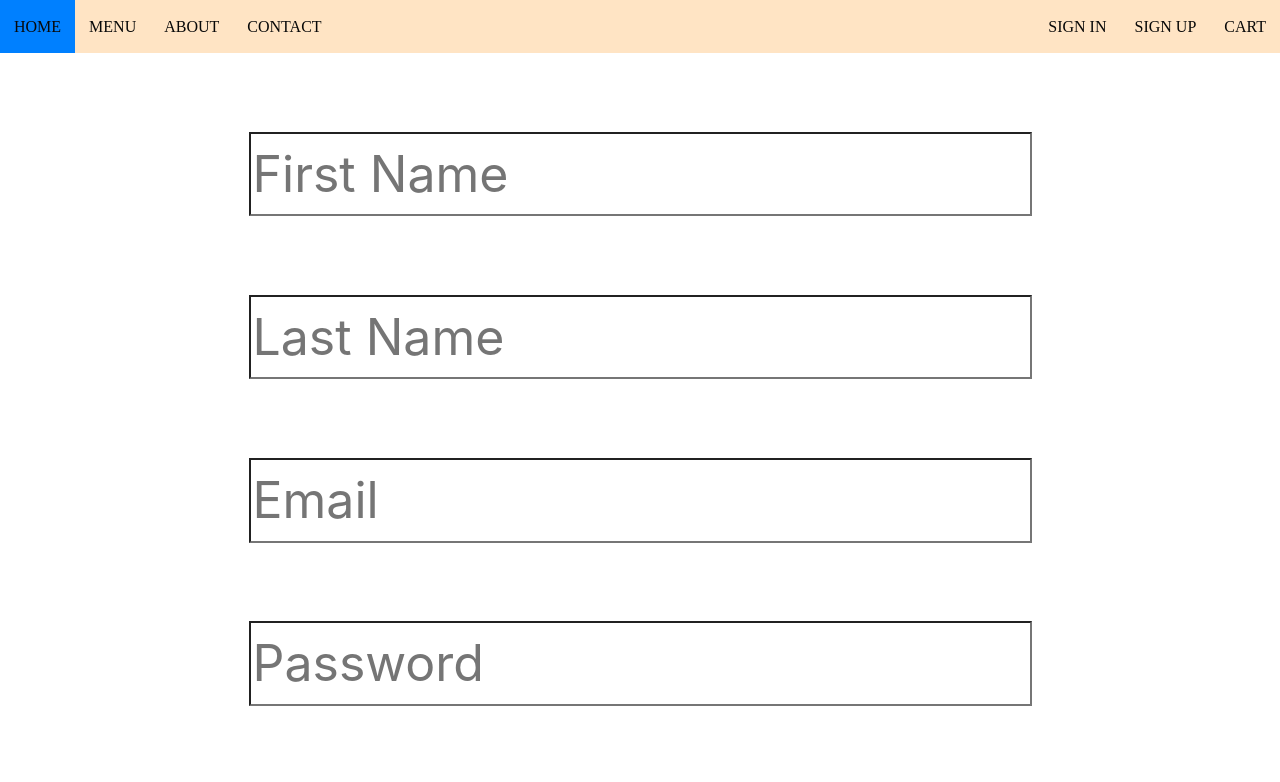
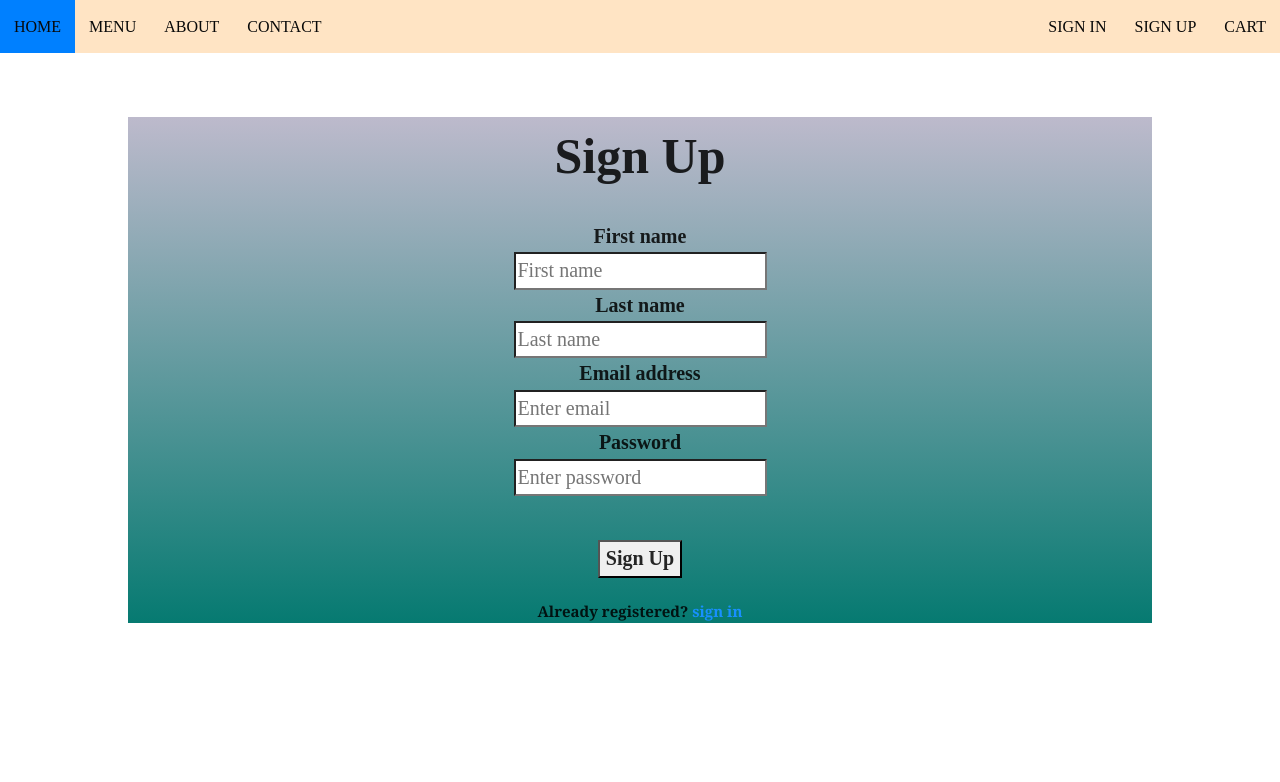
Before and after one commit to akash395/Foodinit, a React (Create React App) app: page /signup in a window 1280 px wide. Shown: the top 782 px of the page. Built offline with nearby package versions, Linux system fonts and the light colour scheme.

Commit message:
Added Sign Up,Sign In, and About

```diff
--- a/src/App.css
+++ b/src/App.css
@@ -49,7 +49,7 @@ nav{
   }
 
   @media screen and (max-width:680px){
-    ul.topnav li:not(:nth-child(1)){
+    ul.topnav li:not(:nth-child(0)){
   /* line 68 is saying once we shrink the window and size of mobile it will display nth accept the num 1 child which is home*/
         display: none;
     }
@@ -94,3 +94,65 @@ nav{
     padding-bottom: 10px;
     padding-top: 10px;
   }
+
+
+
+
+  /* SignIn style*/
+
+  h3.H3class{
+      text-align: center;
+      font-size: 50px;
+      font-family: serif;
+      font-weight: bold;
+  }
+  .Container1{
+
+    text-align: center;
+    box-shadow: blue;
+    /* background-color: rgb(248, 159, 159); */
+    background: linear-gradient(rgb(189, 186, 204),rgb(6, 122, 113));
+    padding: 0%;
+    margin-top: 5%;
+    margin-right: 10%;
+    margin-left: 10%;
+
+  }
+  .form-group{
+    font-size: 20px;
+    font-family: serif;
+    font-weight: bold;
+  }
+  .form-control{
+    border-radius: 0%;
+  }
+  .SubmitBtn{
+    font-size: 20px;
+    font-family: serif;
+    font-weight: 800;
+    border-radius: 0%;
+  }
+  .forgot-password{
+    font-size: 15px;
+    font-weight: bold;
+    font-family: Georgia;
+
+  }
+  .Container2{
+
+    text-align: center;
+    box-shadow: blue;
+    /* background-color: rgb(248, 159, 159); */
+    background: linear-gradient(rgb(189, 186, 204),rgb(6, 122, 113));
+    padding: 0%;
+    margin-top: 5%;
+    margin-right: 10%;
+    margin-left: 10%;
+
+  }
+  .SignUpBtn{
+    font-size: 20px;
+    font-family: serif;
+    font-weight: 800;
+    border-radius: 0%;
+  }
--- a/src/components/SignIn.js
+++ b/src/components/SignIn.js
@@ -1,16 +1,60 @@
-import React from 'react'
+import React, { Component } from "react";
 
-function SignIn() {
-    return (
-        <main className = "form">
-            <form type = "submit">
-                <input type = "text" placeholder = "Username" />
-                <br />
-                <br />
-                <input type = "text" placeholder = "Password" />
+export default class Login extends Component {
+    render() {
+        return (
+            <div className="Container1">
+            <form>
+                <h3 className = "H3class">Sign In</h3>
+
+                <div className="form-group">
+                    <label>Email address</label> <br></br>
+                    <input type="email" className="form-control" placeholder="Enter email" />
+                </div>
+
+                <div className="form-group">
+                    <label>Password</label><br></br>
+                    <input type="password" className="form-control" placeholder="Enter password" />
+
+                </div>
+                <br></br>
+                <div className="form-group">
+                    <div className="custom-control custom-checkbox">
+                        <input type="checkbox" className="custom-control-input" id="customCheck1" />
+                        <label className="custom-control-label" htmlFor="customCheck1">Remember me</label><br></br><br></br>
+                    </div>
+                </div>
+
+                <button type="submit" className="SubmitBtn">Submit</button>
+                <p className="forgot-password"><br></br>
+                     <a href="#" >Forgot password?</a>
+                </p>
             </form>
-        </main>
-    )
+            </div>
+        );
+    }
 }
 
-export default SignIn
+
+
+
+
+
+
+
+// import React from 'react'
+
+// function SignIn() {
+//     return (
+//         <main className = "form">
+//             <form type = "submit">
+//                 Username <input type = "text" placeholder = "Username" />
+//                 <br />
+//                 <br />
+//                 Password <input type = "text" placeholder = "Password" />
+//             </form>
+//         </main>
+//     )
+// }
+
+// export default SignIn
--- a/src/components/SignUp.js
+++ b/src/components/SignUp.js
@@ -1,27 +1,51 @@
-import React from 'react'
+import React, { Component } from "react";
 
-export default function SignUp() {
-    return (
-        <main className = "form">
-            <form type = "submit" style = {{fontSize: '50px', textAlign: 'center'}}>
-                <br />
-                <input type = "text" placeholder = "First Name"/>
-                <br />
-                <br />
-                <input type = "text" placeholder = "Last Name" />
-                <br />
-                <br />
-                <input type = "text" placeholder ="Email" />
-                <br />
-                <br />
-                <input type = "password" placeholder = "Password" />
-                <br />
-                <br />
-                <input type = "password" placeholder = "Confirm Password" />
-                <hr />
-                <button>Submit</button>
 
+export default class SignUp extends Component {
+    render() {
+        return (
+            <div className="Container2">
+            <form>
+                <h3 className="H3class">Sign Up</h3>
+
+                <div className="form-group">
+                    <label>First name</label><br></br>
+                    <input type="text" className="form-control" placeholder="First name" />
+                </div>
+
+                <div className="form-group">
+                    <label>Last name</label><br></br>
+                    <input type="text" className="form-control" placeholder="Last name" />
+                </div>
+
+                <div className="form-group">
+                    <label>Email address</label><br></br>
+                    <input type="email" className="form-control" placeholder="Enter email" />
+                </div>
+
+                <div className="form-group">
+                    <label>Password</label><br></br>
+                    <input type="password" className="form-control" placeholder="Enter password" />
+                </div>
+                <br></br><br></br>
+                <button type="submit" className="SignUpBtn">Sign Up</button><br></br><br></br>
+                <p className="forgot-password text-right">
+                Already registered?   <a href="http://localhost:3000/signin"> sign in</a>
+                </p>
             </form>
-        </main>
-    )
+            </div>
+        );
+    }
 }
+
+
+
+// import React from 'react'
+
+// export default function SignUp() {
+//     return (
+//         <div>
+//             <h3>This is a SignUp page</h3>
+//         </div>
+//     )
+// }
```
Also changed, not shown: src/App.js (added, +41 -0 lines), 1 other file (tests, documents, lock files or other folders).
